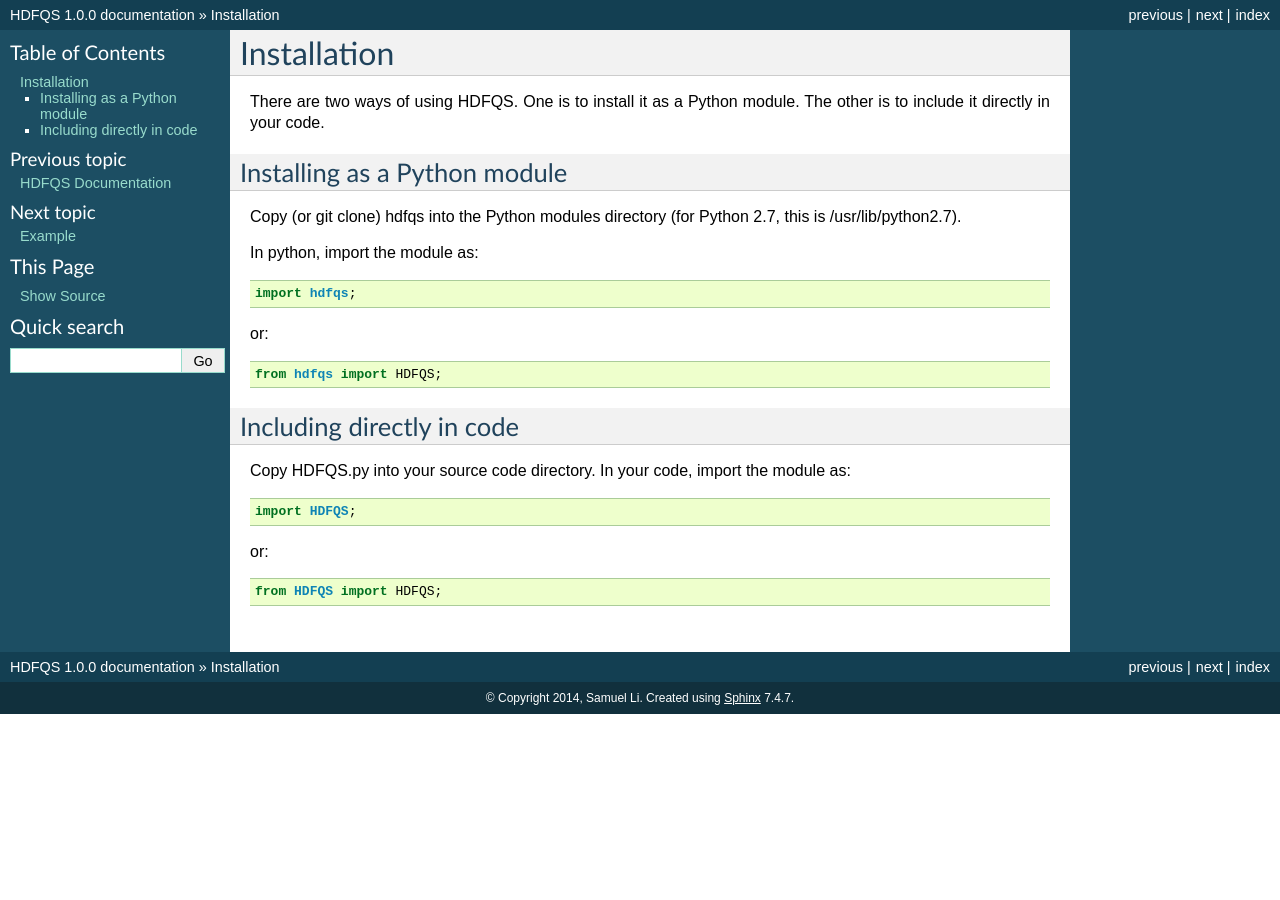
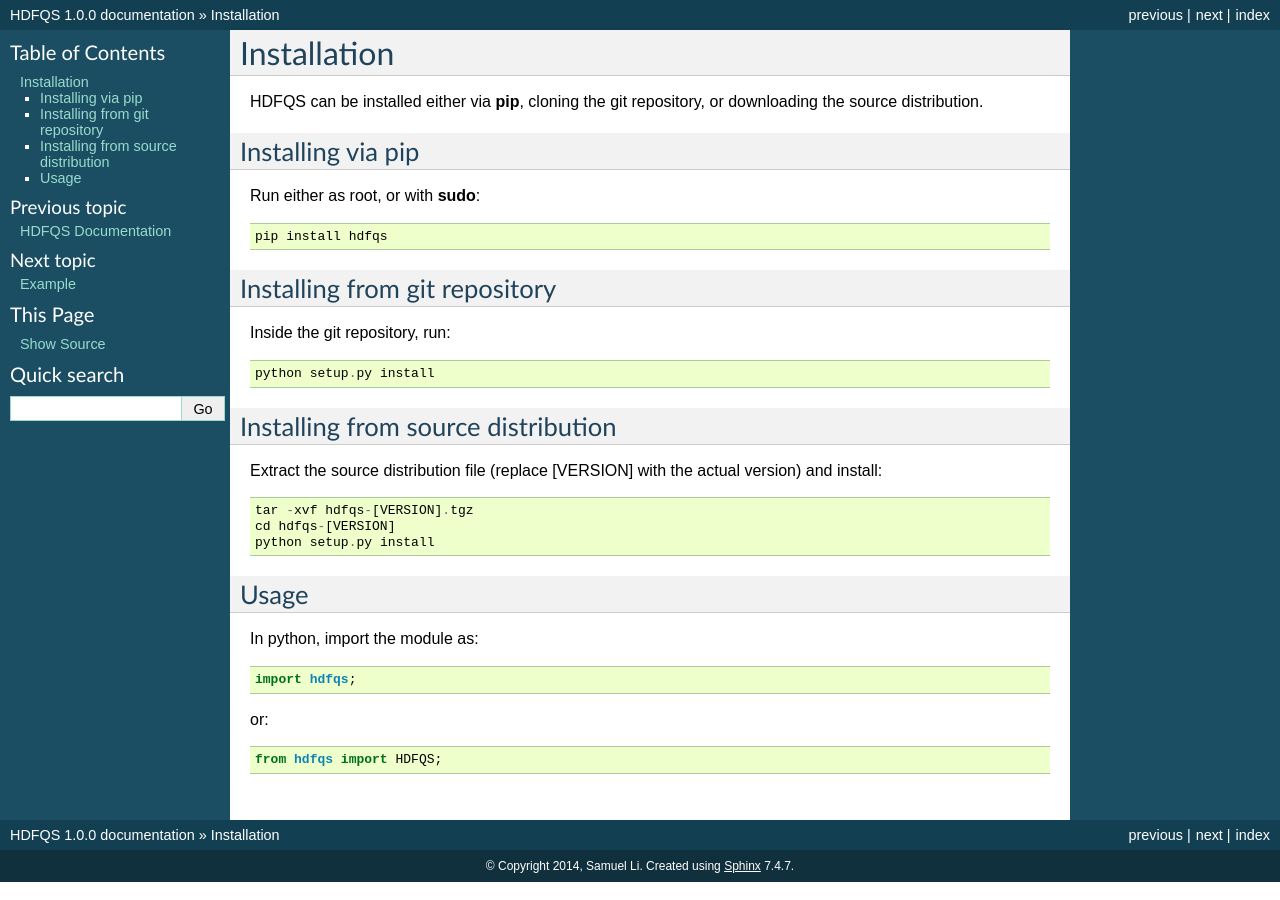
Before and after one commit to projreality/hdfqs, a Sphinx documentation site: the page built from docs/installation.rst, in a window 1280 px wide. Built offline with Sphinx 7.4.7, drawn with Linux system fonts in a browser that asks for light colours.

Commit message:
Update documentation for usage as installed package.
Documentation refers to usage HDFQS as an installed package only. Also, update documentation to reflect change to all lower case hdfqs.py

```diff
--- a/docs/hdfqs.rst
+++ b/docs/hdfqs.rst
@@ -1,7 +1,7 @@
 HDFQS Python Library API
 ========================
 
-.. automodule:: HDFQS
+.. automodule:: hdfqs
 
 .. autoclass:: HDFQS
     :special-members:
--- a/docs/installation.rst
+++ b/docs/installation.rst
@@ -1,12 +1,35 @@
+.. _installation:
+
 Installation
 ============
 
-There are two ways of using HDFQS. One is to install it as a Python module. The other is to include it directly in your code.
+HDFQS can be installed either via :command:`pip`, cloning the git repository, or downloading the source distribution.
 
-Installing as a Python module
------------------------------
+Installing via pip
+------------------
 
-Copy (or git clone) hdfqs into the Python modules directory (for Python 2.7, this is /usr/lib/python2.7).
+Run either as root, or with :command:`sudo`::
+
+  pip install hdfqs
+
+Installing from git repository
+------------------------------
+
+Inside the git repository, run::
+
+  python setup.py install
+
+Installing from source distribution
+-----------------------------------
+
+Extract the source distribution file (replace [VERSION] with the actual version) and install::
+
+  tar -xvf hdfqs-[VERSION].tgz
+  cd hdfqs-[VERSION]
+  python setup.py install
+
+Usage
+-----
 
 In python, import the module as::
 
@@ -15,16 +38,3 @@ In python, import the module as::
 or::
 
   from hdfqs import HDFQS;
-
-.. _installation--including-directly-in-code:
-
-Including directly in code
---------------------------
-
-Copy HDFQS.py into your source code directory. In your code, import the module as::
-
-  import HDFQS;
-
-or::
-
-  from HDFQS import HDFQS;
```
Also changed, not shown: docs/examples.rst (+5 -5 lines), 1 other file.
